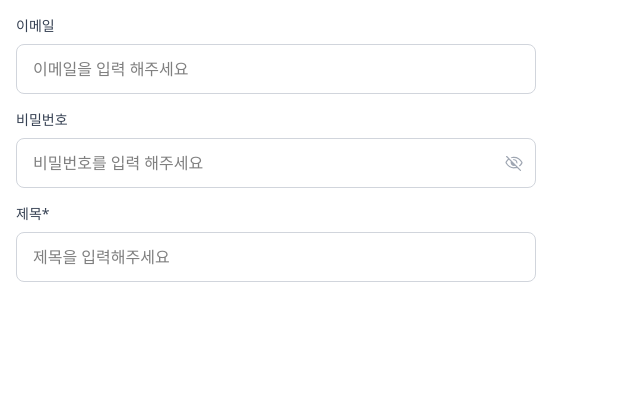
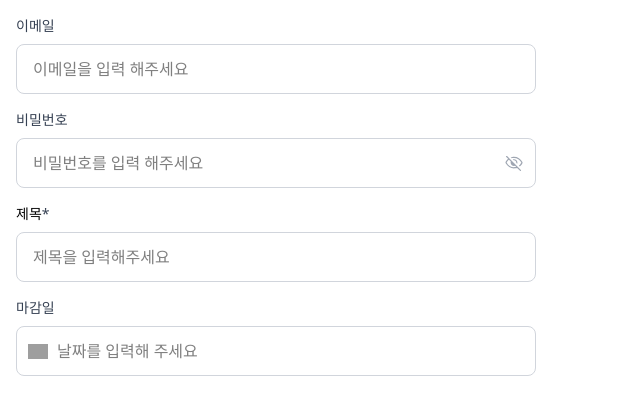
Before and after one commit to FE-3-2team/team2taskify, a Next.js app: page /inputTest in a window 1280 px wide. Shown: the top 414 px of the page, without its empty margins (0-640 px from the left). Built offline with nearby package versions, Linux system fonts and the light colour scheme; grey boxes are pictures that could not be loaded.

Commit message:
[Style] 전역 컬러변수 설정 테스트

```diff
--- a/package.json
+++ b/package.json
@@ -13,6 +13,7 @@
     "lodash.throttle": "^4.1.1",
     "next": "15.2.2",
     "react": "^19.0.0",
+    "react-datepicker": "^8.2.1",
     "react-dom": "^19.0.0",
     "zustand": "^5.0.3"
   },
--- a/src/components/common/Input/DateInput.tsx
+++ b/src/components/common/Input/DateInput.tsx
@@ -0,0 +1,72 @@
+import { useState, forwardRef } from "react";
+import DatePicker from "react-datepicker";
+import Image from "next/image";
+import CalendarIcon from "../../../assets/icons/Calendar.svg";
+
+const commonInputStyle: React.CSSProperties = {
+  width: "520px",
+  height: "50px",
+  borderRadius: "8px",
+  borderWidth: "1px",
+  borderStyle: "solid",
+  paddingTop: "15px",
+  paddingRight: "16px",
+  paddingBottom: "15px",
+};
+
+type CustomInputProps = {
+  value?: string;
+  onClick?: () => void;
+};
+
+const CustomDateInput = forwardRef<HTMLInputElement, CustomInputProps>(
+  ({ value, onClick }, ref) => {
+    const placeholder = value ? "" : "날짜를 입력해 주세요";
+    return (
+      <div className="relative w-[520px]">
+        {/* 인풋은 readOnly이고 onClick을 제거하여 달력이 열리지 않게 함 */}
+        <input
+          id="deadline-input"
+          type="text"
+          ref={ref}
+          readOnly
+          value={value}
+          placeholder={placeholder}
+          style={commonInputStyle}
+          className="w-full border rounded focus:outline-none pl-10 pr-3 border-gray-300"
+        />
+        {/* 달력 아이콘 버튼에만 onClick 핸들러를 부여 */}
+        <button
+          type="button"
+          onClick={onClick}
+          className="absolute inset-y-0 left-0 flex items-center pl-3 text-gray-500 cursor-pointer hover:opacity-80 focus:outline-none"
+        >
+          <Image src={CalendarIcon} alt="달력 아이콘" width={20} height={20} />
+        </button>
+      </div>
+    );
+  }
+);
+
+const DeadlineInput: React.FC = () => {
+  const [selectedDate, setSelectedDate] = useState<Date | null>(null);
+
+  return (
+    <div className="mb-4">
+      <label
+        htmlFor="deadline-input"
+        className="block mb-2 text-sm font-medium text-gray-700"
+      >
+        마감일
+      </label>
+      <DatePicker
+        selected={selectedDate}
+        onChange={(date: Date | null) => setSelectedDate(date)}
+        customInput={<CustomDateInput />}
+        dateFormat="yyyy-MM-dd"
+      />
+    </div>
+  );
+};
+
+export default DeadlineInput;
--- a/src/components/common/Input/EmailInput.tsx
+++ b/src/components/common/Input/EmailInput.tsx
@@ -19,12 +19,8 @@ const EmailInput: React.FC = () => {
   const handleChange = (e: React.ChangeEvent<HTMLInputElement>) => {
     const value = e.target.value;
     setEmail(value);
-
-    // 이메일 형식 검사 정규식
     const emailRegex = /^[^\s@]+@[^\s@]+\.[^\s@]+$/;
-    // 한글 문자가 포함되어 있는지 검사 (가-힣 범위)
     const hangulRegex = /[가-힣]/;
-
     if (value && hangulRegex.test(value)) {
       setError("이메일 형식으로 입력해주세요");
     } else if (value && !emailRegex.test(value)) {
--- a/src/components/common/Input/TitleInput.tsx
+++ b/src/components/common/Input/TitleInput.tsx
@@ -30,11 +30,13 @@ const TitleInput: React.FC = () => {
 
   return (
     <div className="mb-4">
-      <label
-        htmlFor="title-input"
-        className="block mb-2 text-sm font-medium text-gray-700"
-      >
-        제목*
+      <label htmlFor="title-input" className="block mb-2 text-sm font-medium">
+        제목
+        <span
+          className={title && !error ? "text-violet-5534DA" : "text-gray-700"}
+        >
+          *
+        </span>
       </label>
       <input
         id="title-input"
@@ -43,7 +45,7 @@ const TitleInput: React.FC = () => {
         value={title}
         onChange={handleChange}
         style={titleInputStyle}
-        maxLength={12} // 13자 미만, 즉 최대 12자까지만 입력 가능
+        maxLength={12}
         className={`border rounded focus:outline-none ${
           error ? "border-red-500" : "border-gray-300"
         }`}
--- a/src/pages/_app.tsx
+++ b/src/pages/_app.tsx
@@ -1,6 +1,7 @@
 import "@/styles/globals.css";
 import "@/styles/color.css";
 import "@/styles/font.css";
+import "react-datepicker/dist/react-datepicker.css";
 import type { AppProps } from "next/app";
 
 export default function App({ Component, pageProps }: AppProps) {
--- a/src/pages/inputTest.tsx
+++ b/src/pages/inputTest.tsx
@@ -1,6 +1,7 @@
 import EmailInput from "../components/common/Input/EmailInput";
 import PasswordInput from "@/components/common/Input/PasswordInput";
 import TitleInput from "@/components/common/Input/TitleInput";
+import DeadlineInput from "@/components/common/Input/DateInput";
 
 export default function TestPage() {
   return (
@@ -8,6 +9,7 @@ export default function TestPage() {
       <EmailInput />
       <PasswordInput />
       <TitleInput />
+      <DeadlineInput />
     </div>
   );
 }
--- a/src/styles/color.css
+++ b/src/styles/color.css
@@ -25,6 +25,9 @@
   --green-E7F7DB: #e7f7db;
   --pink-F7DBF0: #f7dbf0;
   --blue-DBE6F7: #dbe6f7;
+}
+:root {
+  --violet-5534DA: #5534da;
 }
 
 @layer utilities {
```
Also changed, not shown: 1 other file (tests, documents, lock files or other folders).
